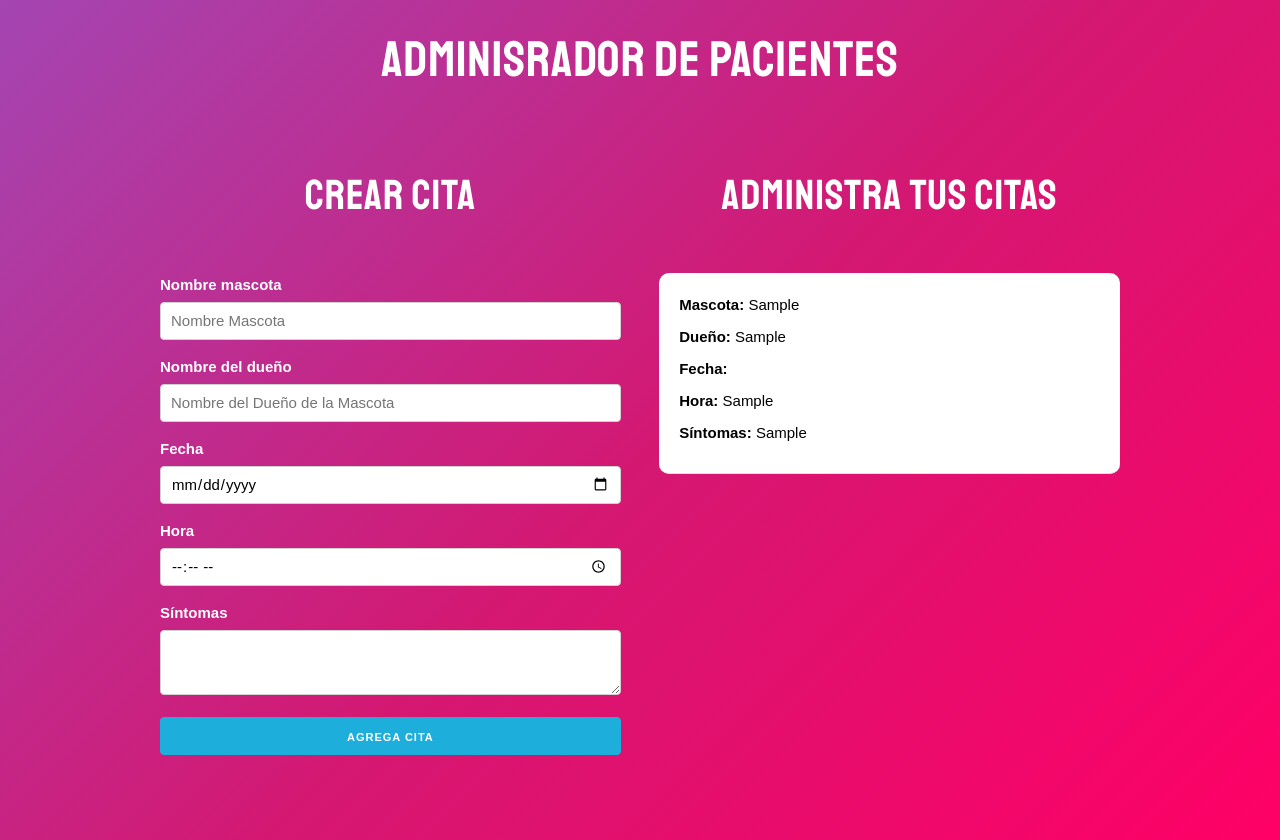
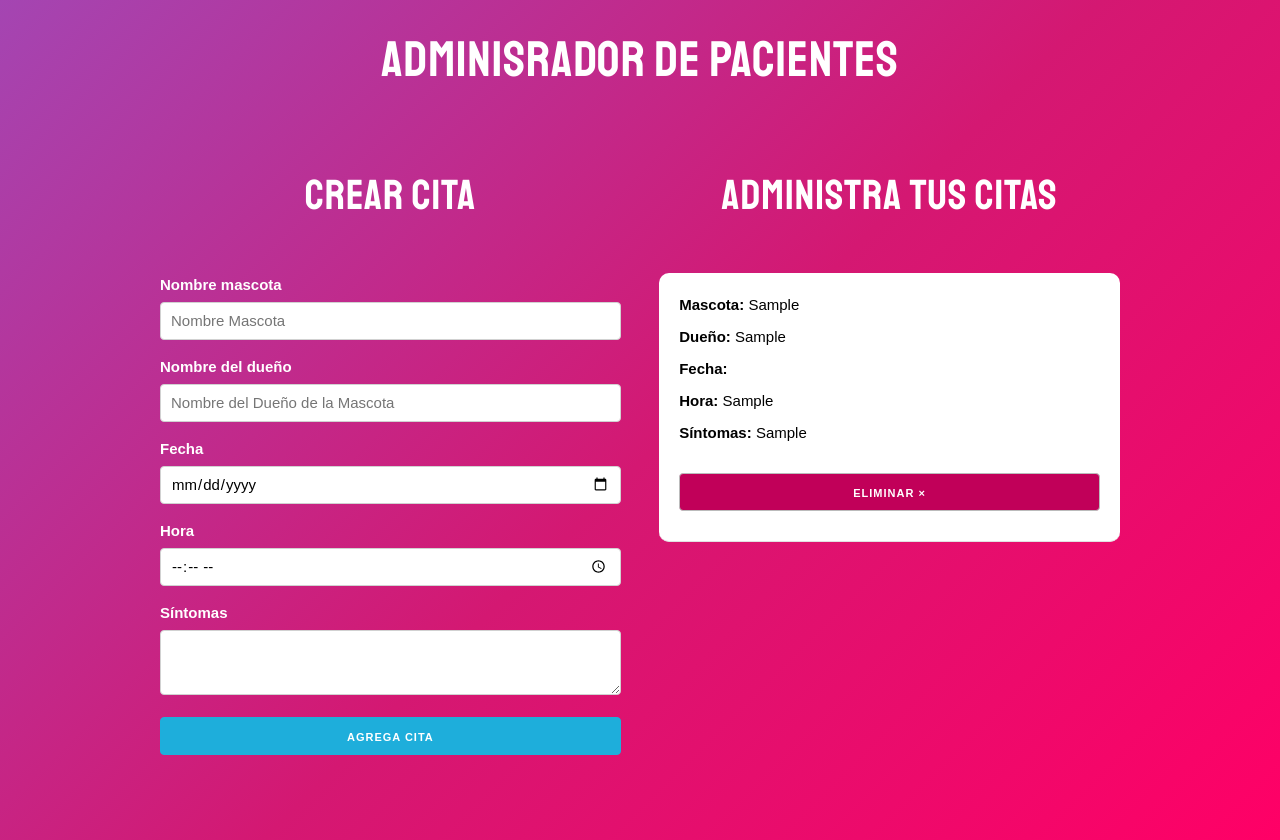
Before and after one commit to jmgomez1986/Udemy.React.La.Guia.Completa.Hooks.Redux.Context-, a React (Create React App) app in the folder proyectos/02_administrador_pacientes/: page / in a window 1280 px wide. Both pictures are taken after typing "Sample", "Sample", "2020-01-15", "10:30", "Sample" into the empty fields and a click on the button "AGREGA CITA". Built offline with nearby package versions, Linux system fonts and the light colour scheme.

Commit message:
Seccion 5: PROYECTO: Administrador de Pacientes / Clase 59: Eliminar Citas del State

```diff
--- a/proyectos/02_administrador_pacientes/src/App.js
+++ b/proyectos/02_administrador_pacientes/src/App.js
@@ -14,6 +14,12 @@
     ]);
   }
 
+  // Fucion que elimina una cita por su id
+  const eliminarCita = id => {
+    const nuevasCitas = citas.filter(cita => cita.id !== id);
+    guardarCitas(nuevasCitas)
+  };
+
   return (
     <Fragment>
       <h1>Adminisrador de pacientes</h1>
@@ -22,7 +28,8 @@
         <div className="row">
           <div className="one-half column">
             <Formulario
-              crearCita={crearCita}/>
+              crearCita={crearCita}
+            />
           </div>
           <div className="one-half column">
             <h2>Administra tus citas</h2>
@@ -30,6 +37,7 @@
               <Cita
                 key={cita.id}
                 cita={cita}
+                eliminarCita={eliminarCita}
               />
             ))}
           </div>
--- a/proyectos/02_administrador_pacientes/src/components/Cita.js
+++ b/proyectos/02_administrador_pacientes/src/components/Cita.js
@@ -1,13 +1,19 @@
 import React from 'react';
 
-const Cita = ({cita}) => (
+const Cita = ({ cita, eliminarCita }) => (
   <div className="cita">
     <p>Mascota: <span>{cita.mascota}</span></p>
     <p>Dueño: <span>{cita.propietario}</span></p>
     <p>Fecha: <span>{cita.mafechascota}</span></p>
     <p>Hora: <span>{cita.mascota}</span></p>
     <p>Síntomas: <span>{cita.sintomas}</span></p>
+
+    <button
+      className="button eliminar u-full-width"
+      onClick={() => eliminarCita(cita.id)}>
+      Eliminar &times;
+    </button>
   </div>
- );
+);
 
 export default Cita;
```
Also changed, not shown: proyectos/02_administrador_pacientes/src/components/Formulario.js (+7 -7 lines). Lines whose indentation alone changed are shown as unchanged.
